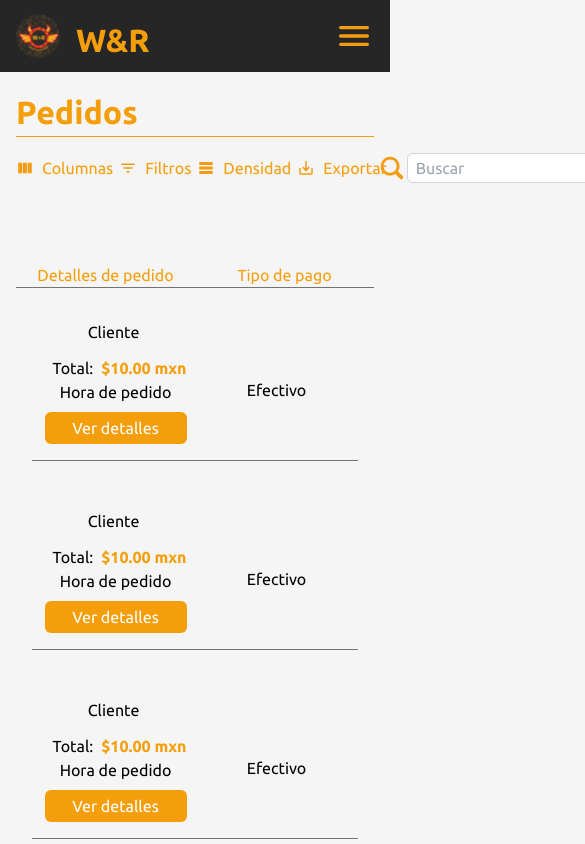
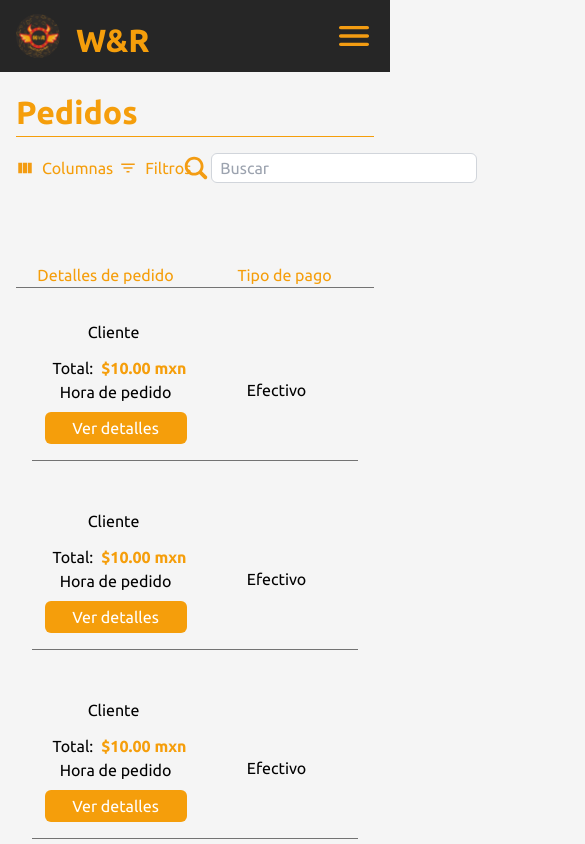
Before and after one commit to NSOrtiz/Wings-RibsFront, a React (Vite) app: page /vendedor-pedido in a window 390 px wide. Shown: the top 844 px of the page, 585 px wide, since content can reach past the window. Built offline with nearby package versions, Linux system fonts and the light colour scheme.

Commit message:
responsivo los titulos

```diff
--- a/src/App.jsx
+++ b/src/App.jsx
@@ -9,7 +9,6 @@ import React from 'react';
 import Confirmacioncom from './pages/Confirmacion-com';
 import EstatusDePedido from './pages/Estatus-de-pedido';
 import AdminPedido from './pages/Admin-pedido';
-import UsuarioPedido from './pages/Vendedor-pedidos';
 import VendedorPedido from './pages/Vendedor-pedidos';
 
 
--- a/src/pages/Vendedor-pedidos.jsx
+++ b/src/pages/Vendedor-pedidos.jsx
@@ -43,11 +43,11 @@ export default function VendedorPedido() {
                         <img src="/icons/FilterList.svg" alt="filterList" />
                         <p className="text-[16px] text-amber-500 px-2">Filtros</p>
                         </div>
-                        <div className="flex flex-row">
+                        <div className="flex-row hidden md:flex">
                         <img src="/icons/TableRows.svg" alt="tabalRows" />
                         <p className="text-[16px] text-amber-500 px-2">Densidad</p>
                         </div>
-                        <div className="flex flex-row">
+                        <div className="flex-row hidden lg:flex">
                         <img src="/icons/SaveAlt.svg" alt="saveAlt" />
                         <p className="text-[16px] text-amber-500 px-2">Exportar</p>
                         </div>
```
